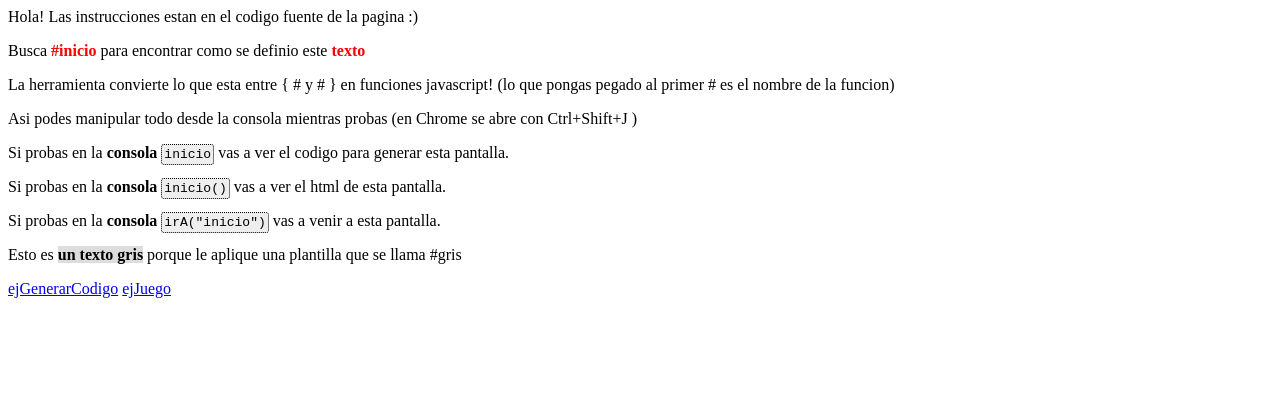
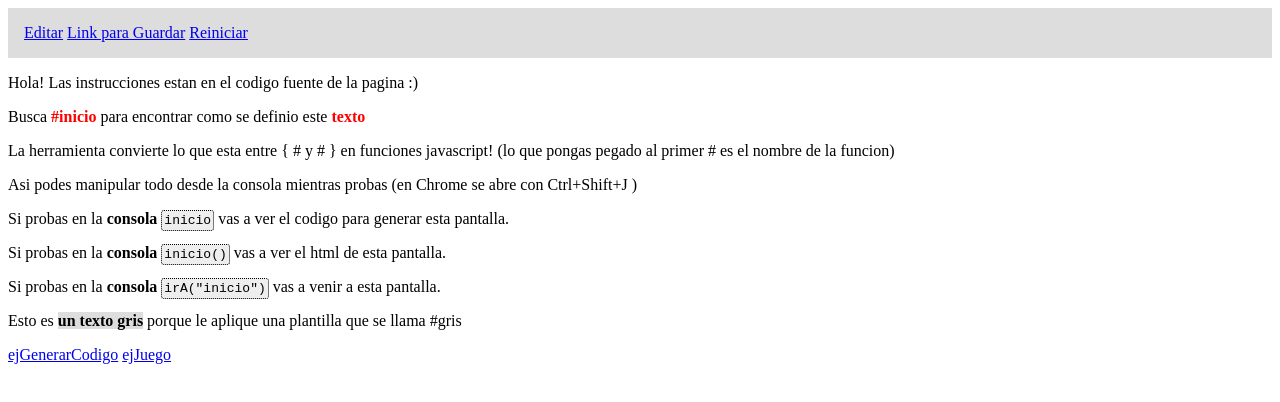
Before and after one commit to fedecap/fedecap.github.io, a plain HTML site: page game.html in a window 1280 px wide. Drawn offline with Linux system fonts and the light colour scheme.

Commit message:
WORKS: si tiene hash se puede editar

```diff
--- a/game.html
+++ b/game.html
@@ -112,7 +112,7 @@ reiniciar= function () {
 	Fuente.style.width= "100%";
 	Fuente.style.display= "none";
 	Guardar.style.display= "none";
-	Controles.style.display= "none";
+	if (location.hash!="#editar") { Controles.style.display= "none"; }
 	var s= Fuente.value.replace("&gt;",">").replace("&lt;","<");
 	Fuente.innerHTML= Fuente.value;
 	var js= tplAFunciones(s);
@@ -133,16 +133,23 @@ guardar= function () {
 	Guardar.style.display= "block";
 }
 
+mostrarControles= function () {
+			Controles.style.display= "block";
+}
+
 window.onload= function () {
 	reiniciar();
 	document.onkeydown= function (e) {
 		var x= e.which || e.keyCode;
 		console.log("E: "+x+" "+e.ctrlKey);
 		if (x=="E".charCodeAt(0) && e.ctrlKey) {
-			Controles.style.display= "block";
+			mostrarControles();
 			e.preventDefault();
 		}
 	};
+	if (location.hash="#editar") {
+		mostrarControles();
+	}
 }
 
 //*****************************************************************************
```
